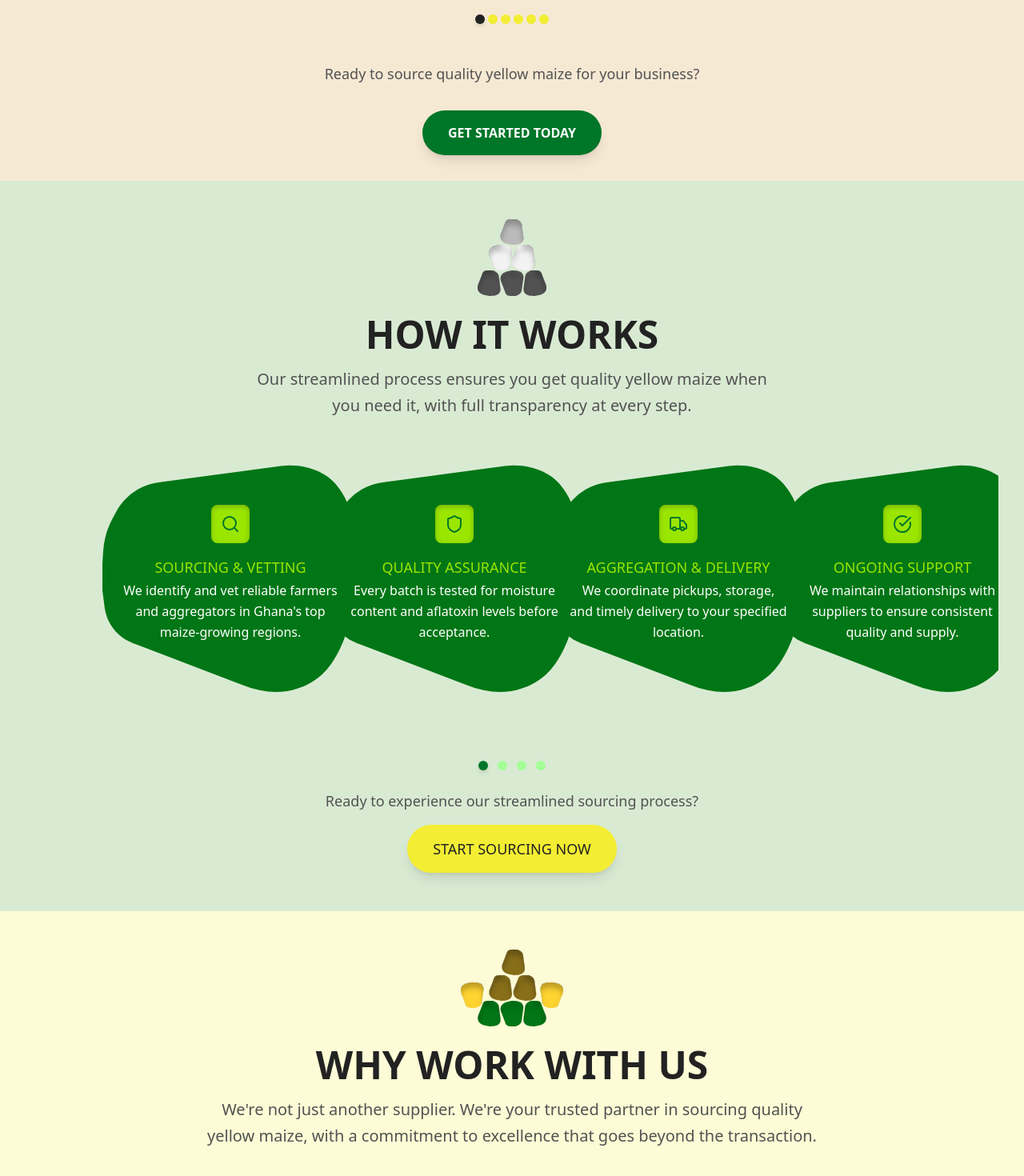
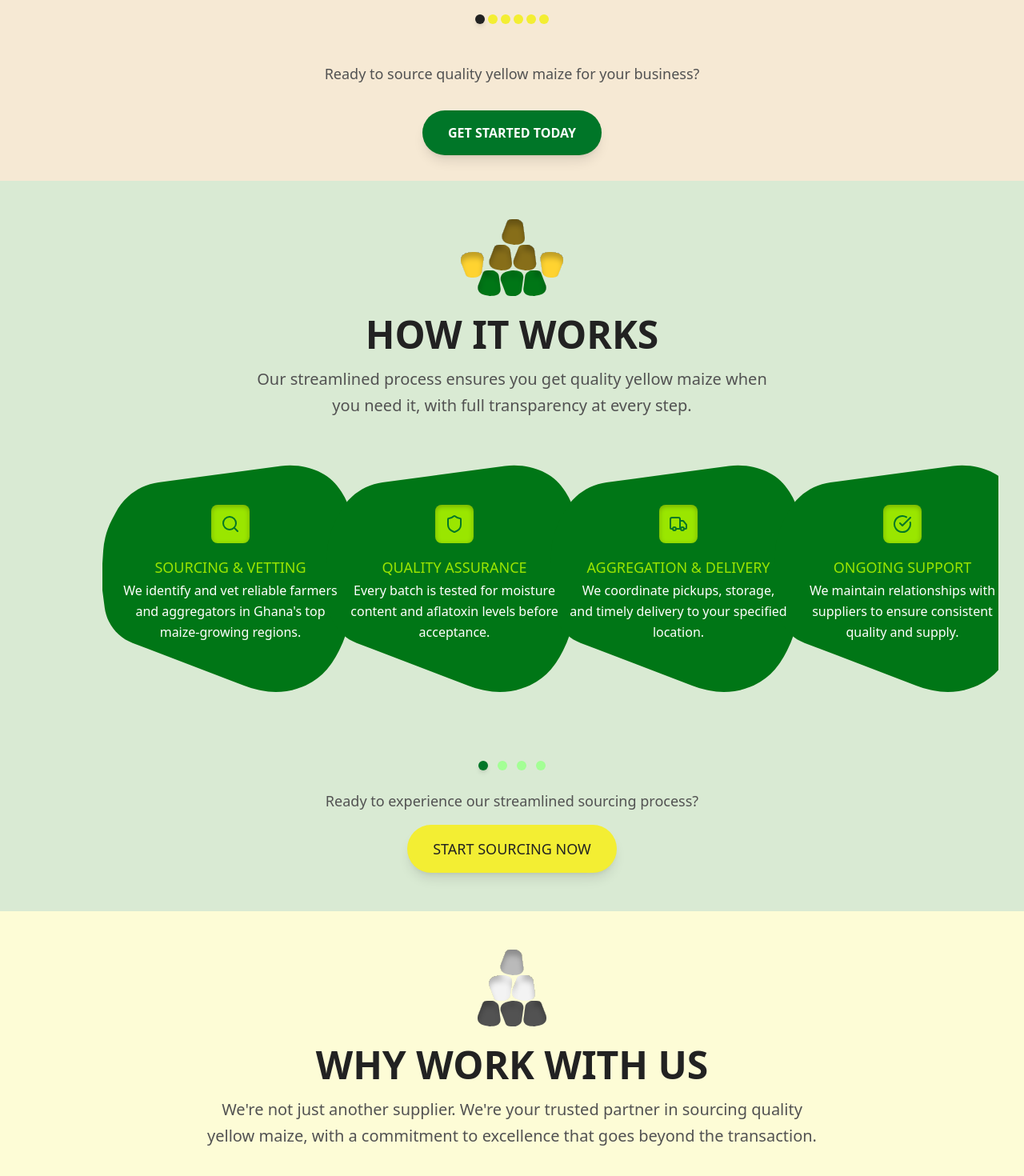
Before and after one commit to afromorpheus/baobab-frontiers-website, a Next.js app: page / in a window 1280 px wide. Shown: the part 3051-4521 px from the top of the page at 80% size. Built offline with nearby package versions, Linux system fonts and the light colour scheme.

Commit message:
Swap brand motifs between How It Works and Why Work With Us sections

```diff
--- a/src/components/HowItWorks.tsx
+++ b/src/components/HowItWorks.tsx
@@ -68,8 +68,8 @@ export default function HowItWorks() {
             className="mx-auto mb-6 flex justify-center"
           >
             <img
-              src="/Brand-Motif-Ahoden-New.svg"
-              alt="Ahoden Brand Motif"
+              src="/Brand-Motif-Asanka-Alt.svg"
+              alt="Asanka Brand Motif"
               className="h-24 w-auto"
             />
           </motion.div>
--- a/src/components/WhyWorkWithUs.tsx
+++ b/src/components/WhyWorkWithUs.tsx
@@ -126,8 +126,8 @@ export default function WhyWorkWithUs() {
             className="mx-auto mb-6 flex justify-center"
           >
             <img
-              src="/Brand-Motif-Asanka-Alt.svg"
-              alt="Asanka Brand Motif"
+              src="/Brand-Motif-Ahoden-New.svg"
+              alt="Ahoden Brand Motif"
               className="h-24 w-auto"
             />
           </motion.div>
```
